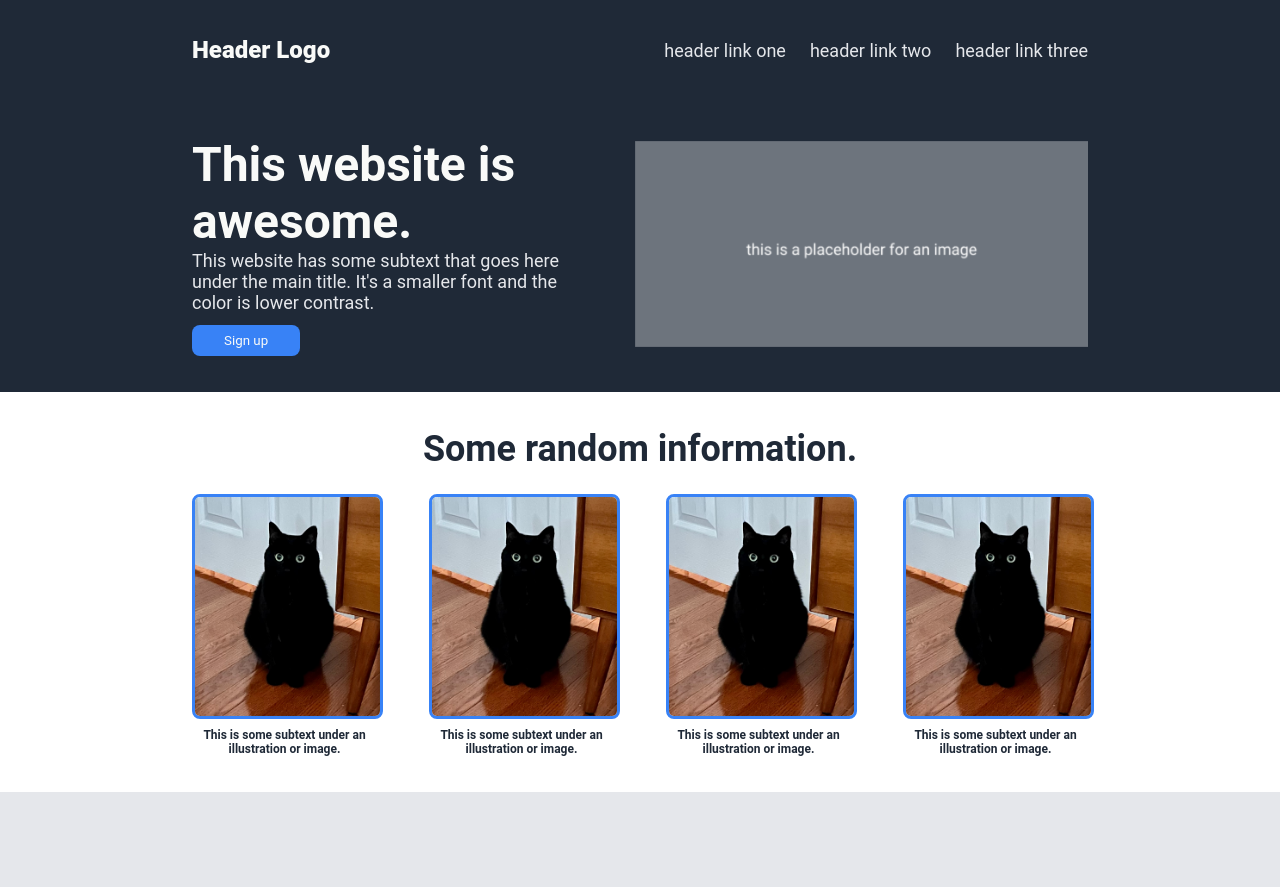
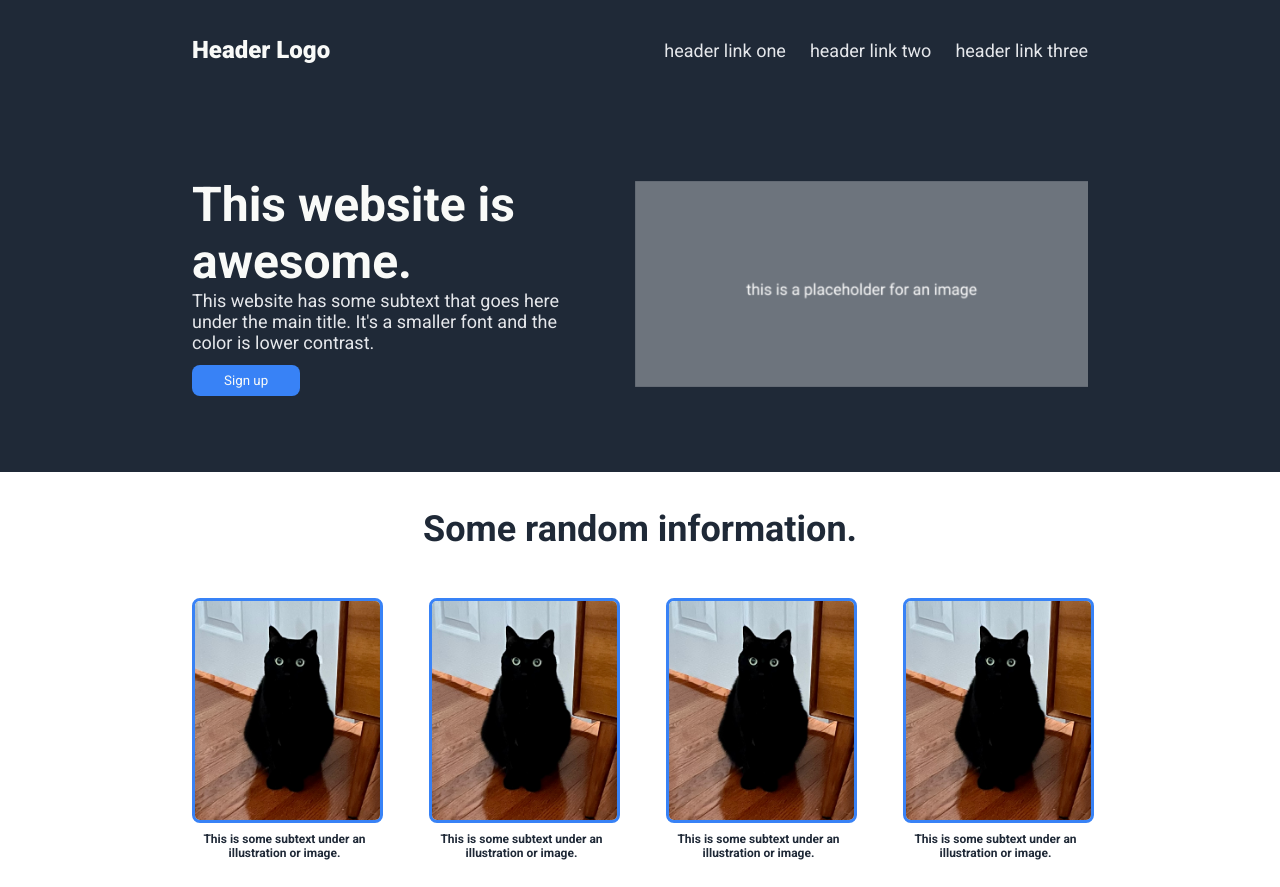
Before and after one commit to Aardlark/odin-landing-page, a plain HTML site: page index.html in a window 1280 px wide. Shown: the top 887 px of the page. Drawn offline with Linux system fonts and the light colour scheme.

Commit message:
changed padding

```diff
--- a/index.html
+++ b/index.html
@@ -4,6 +4,9 @@
         <meta charset="UTF-8">
         <title>Odin Project Landing Page | Credit Card</title>
         <link rel="stylesheet" href="styles.css">
+        <link rel="preconnect" href="https://fonts.googleapis.com">
+        <link rel="preconnect" href="https://fonts.gstatic.com" crossorigin>
+        <link href="https://fonts.googleapis.com/css2?family=Roboto:ital,wght@0,100;0,300;0,400;0,500;0,700;0,900;1,100;1,300;1,400;1,500;1,700;1,900&display=swap" rel="stylesheet">
     </head>
 
     <body>
--- a/styles.css
+++ b/styles.css
@@ -22,9 +22,10 @@ a {
     align-items: center;
     background-color: #1f2937;
     gap: 42px;
+    padding: 76px 15%;
 }
 
-.header, .intro, .body, .call-to-action, .footer {
+.header, .body, .call-to-action, .footer {
     padding: 36px 15%;
 }
 .hero-main-text {
@@ -60,6 +61,8 @@ border-radius: 8px;
 
 .block {
     max-width: 200px;
+    margin-top: 24px;
+    margin-bottom: 24px;
 }
 
 .body-images {
@@ -67,6 +70,7 @@ border-radius: 8px;
   justify-content: center;
   align-items: center;
   gap: 52px;
+
 }
 
 .text {
```
Also changed, not shown: 1 other file.
